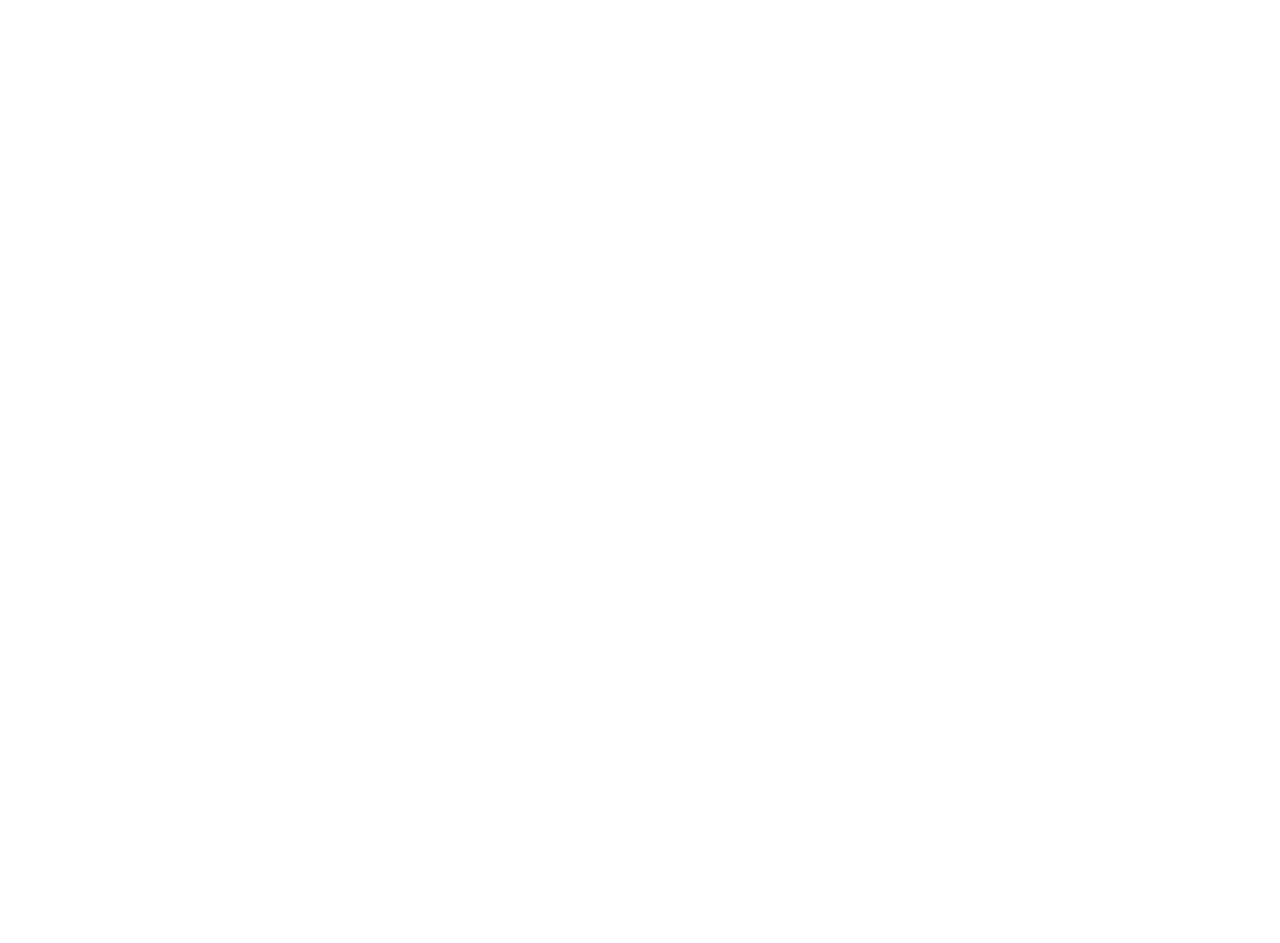
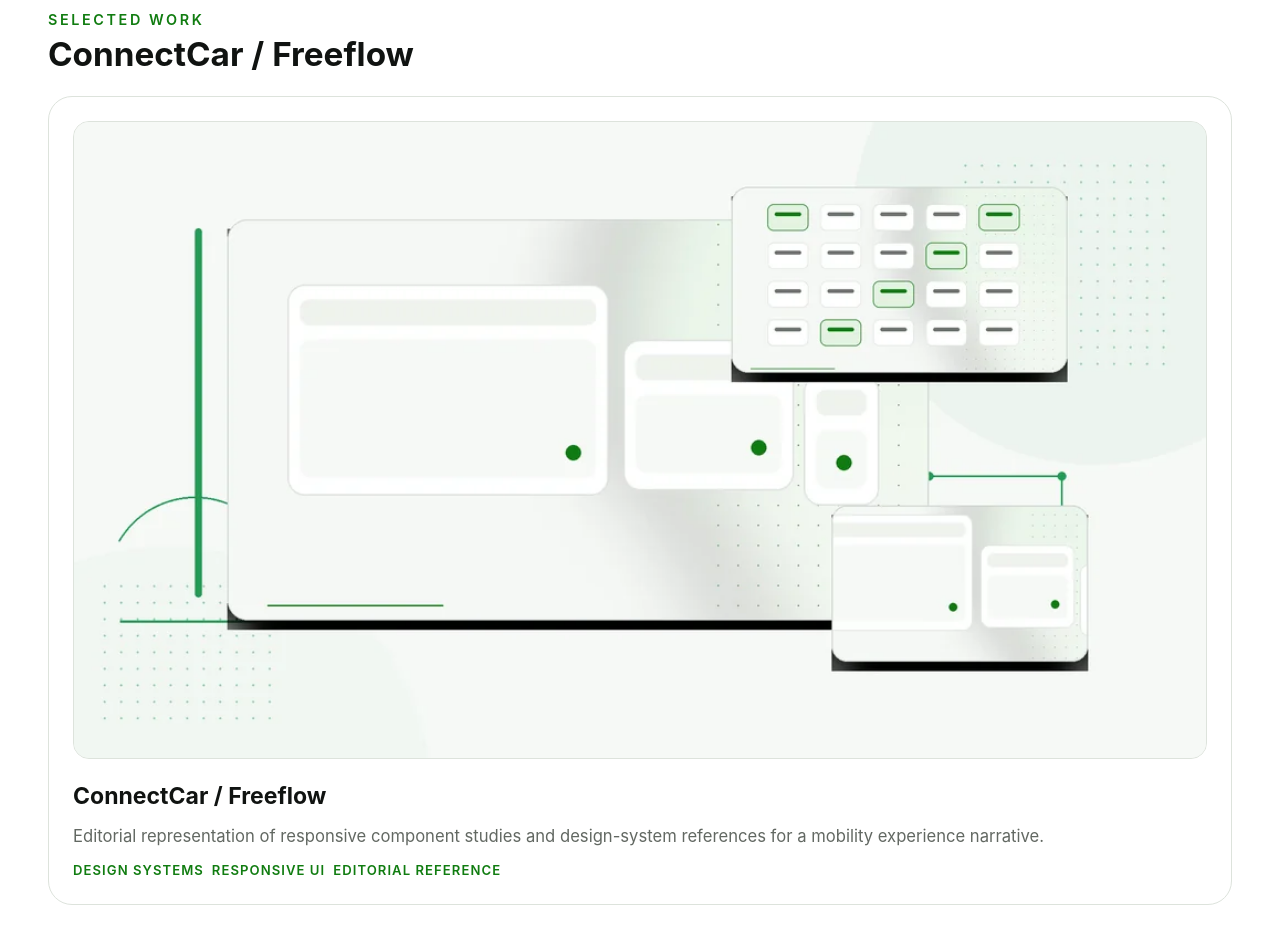
Before and after one commit to nelsonseccofilho/nelsonseccofilho2, a Next.js app: page / in a window 1280 px wide. Shown: the part 1980-2923 px from the top of the page. Before the commit the page ends 1959 px from the top, so only its background shows below. Built offline with nearby package versions, Linux system fonts and the light colour scheme.

Commit message:
feat(home): add ConnectCar selected work

```diff
--- a/src/app/globals.css
+++ b/src/app/globals.css
@@ -342,6 +342,93 @@
   text-transform: uppercase;
 }
 
+.selected-work {
+  padding-block: clamp(1.5rem, 2.5vw, 2.5rem) clamp(2rem, 4vw, 3rem);
+}
+
+.selected-work__inner {
+  display: grid;
+  gap: var(--spacing-5);
+}
+
+.selected-work__header {
+  display: grid;
+  gap: var(--spacing-2);
+}
+
+.selected-work__eyebrow {
+  margin: 0;
+  color: var(--color-brand);
+  font-size: 0.9rem;
+  font-weight: 600;
+  letter-spacing: 0.18em;
+  text-transform: uppercase;
+}
+
+.selected-work__heading {
+  margin: 0;
+  color: var(--color-text-primary);
+  font-size: clamp(1.6rem, 2.6vw, 2.2rem);
+  font-weight: 700;
+  line-height: 1.1;
+}
+
+.selected-work__card {
+  display: grid;
+  gap: var(--spacing-5);
+  padding: var(--spacing-5);
+  border: 1px solid var(--color-border);
+  border-radius: var(--radius-xl);
+  background: var(--color-surface-elevated);
+}
+
+.selected-work__media {
+  position: relative;
+  overflow: hidden;
+  aspect-ratio: 16 / 9;
+  border: 1px solid var(--color-border);
+  border-radius: var(--radius-lg);
+  background: var(--color-surface);
+}
+
+.selected-work__content {
+  display: grid;
+  gap: var(--spacing-3);
+}
+
+.selected-work__title {
+  margin: 0;
+  color: var(--color-text-primary);
+  font-size: clamp(1.2rem, 1.8vw, 1.5rem);
+  font-weight: 700;
+  line-height: 1.2;
+}
+
+.selected-work__description {
+  margin: 0;
+  color: var(--color-text-secondary);
+  font-size: clamp(0.95rem, 1.3vw, 1.05rem);
+  line-height: 1.6;
+}
+
+.selected-work__tags {
+  display: flex;
+  flex-wrap: wrap;
+  gap: var(--spacing-2);
+  margin: 0;
+  padding: 0;
+  list-style: none;
+}
+
+.selected-work__tag {
+  color: var(--color-brand);
+  font-size: 0.82rem;
+  font-weight: 600;
+  letter-spacing: 0.08em;
+  line-height: 1.4;
+  text-transform: uppercase;
+}
+
 @media (max-width: 40rem) {
   .hero__disciplines {
     row-gap: var(--spacing-3);
--- a/src/app/page.tsx
+++ b/src/app/page.tsx
@@ -1,6 +1,7 @@
 import { Hero } from '@/components/home/hero';
 import { ProjectCard } from '@/components/home/project-card';
 import { ProjectGrid } from '@/components/home/project-grid';
+import { ThemeAwareProjectImage } from '@/components/home/theme-aware-project-image';
 import { SiteHeader } from '@/components/layout/site-header';
 
 export default function HomePage() {
@@ -110,6 +111,53 @@
             </ProjectGrid>
           </div>
         </section>
+        <section className="selected-work" aria-labelledby="selected-work-title">
+          <div className="layout-container selected-work__inner">
+            <div className="selected-work__header">
+              <p className="selected-work__eyebrow">Selected work</p>
+              <h2 id="selected-work-title" className="selected-work__heading">
+                ConnectCar / Freeflow
+              </h2>
+            </div>
+            <article className="selected-work__card" aria-labelledby="selected-work-card-title">
+              <div className="selected-work__media">
+                <ThemeAwareProjectImage
+                  image={{
+                    alt: 'Editorial representation of responsive component studies and design-system references for ConnectCar / Freeflow.',
+                    width: 1920,
+                    height: 1080,
+                    light: {
+                      640: '/assets/projects/connectcar-freeflow/cover/light/cover-640.webp',
+                      1024: '/assets/projects/connectcar-freeflow/cover/light/cover-1024.webp',
+                      1440: '/assets/projects/connectcar-freeflow/cover/light/cover-1440.webp',
+                      1920: '/assets/projects/connectcar-freeflow/cover/light/cover-1920.webp',
+                    },
+                    dark: {
+                      640: '/assets/projects/connectcar-freeflow/cover/dark/cover-640.webp',
+                      1024: '/assets/projects/connectcar-freeflow/cover/dark/cover-1024.webp',
+                      1440: '/assets/projects/connectcar-freeflow/cover/dark/cover-1440.webp',
+                      1920: '/assets/projects/connectcar-freeflow/cover/dark/cover-1920.webp',
+                    },
+                  }}
+                  sizes="(max-width: 767px) 100vw, (max-width: 1199px) 92vw, 960px"
+                />
+              </div>
+              <div className="selected-work__content">
+                <h3 id="selected-work-card-title" className="selected-work__title">
+                  ConnectCar / Freeflow
+                </h3>
+                <p className="selected-work__description">
+                  Editorial representation of responsive component studies and design-system references for a mobility experience narrative.
+                </p>
+                <ul className="selected-work__tags" aria-label="ConnectCar / Freeflow tags">
+                  <li className="selected-work__tag">Design Systems</li>
+                  <li className="selected-work__tag">Responsive UI</li>
+                  <li className="selected-work__tag">Editorial Reference</li>
+                </ul>
+              </div>
+            </article>
+          </div>
+        </section>
       </main>
     </>
   );
```
Also changed, not shown: 1 other file (tests, documents, lock files or other folders).
